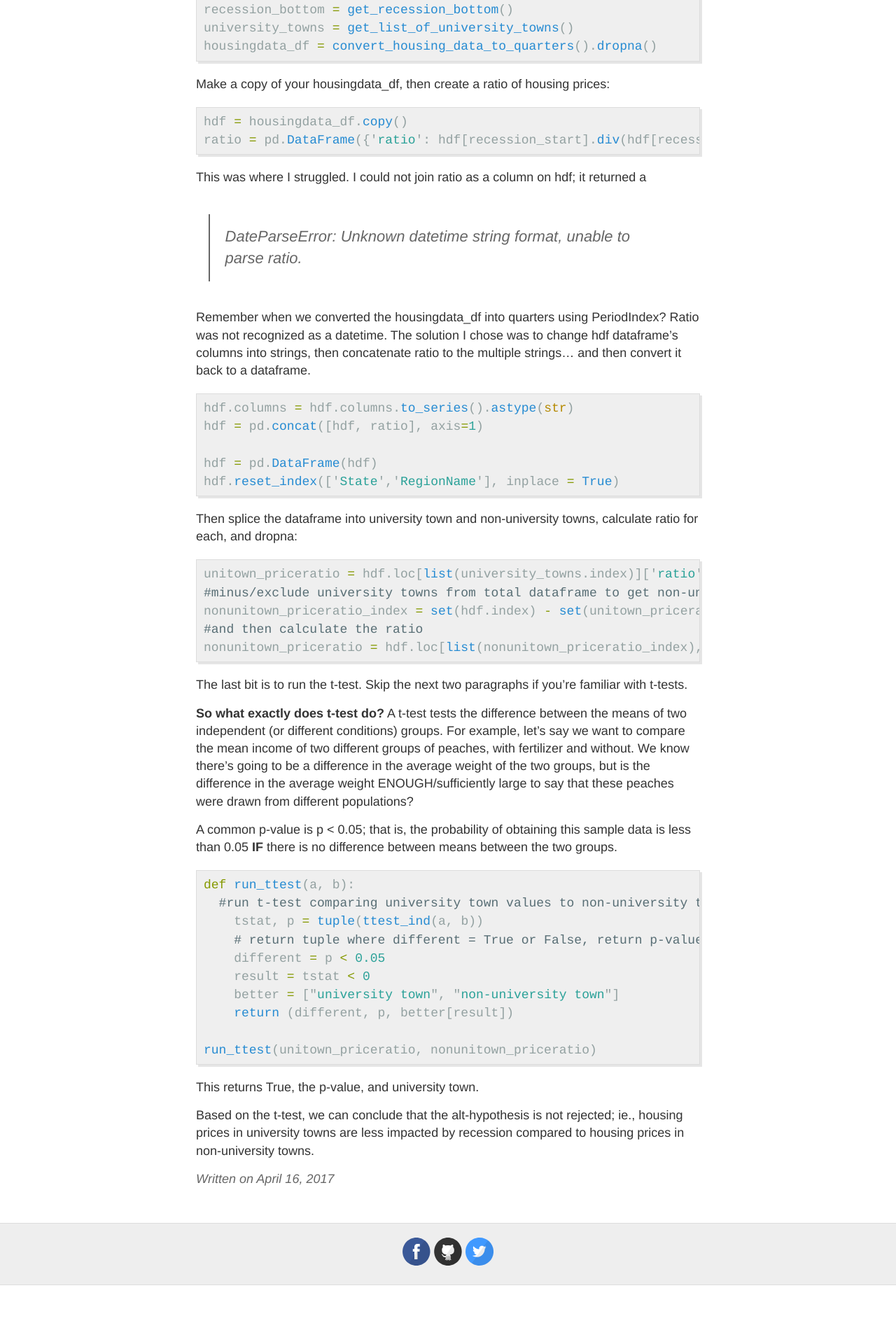
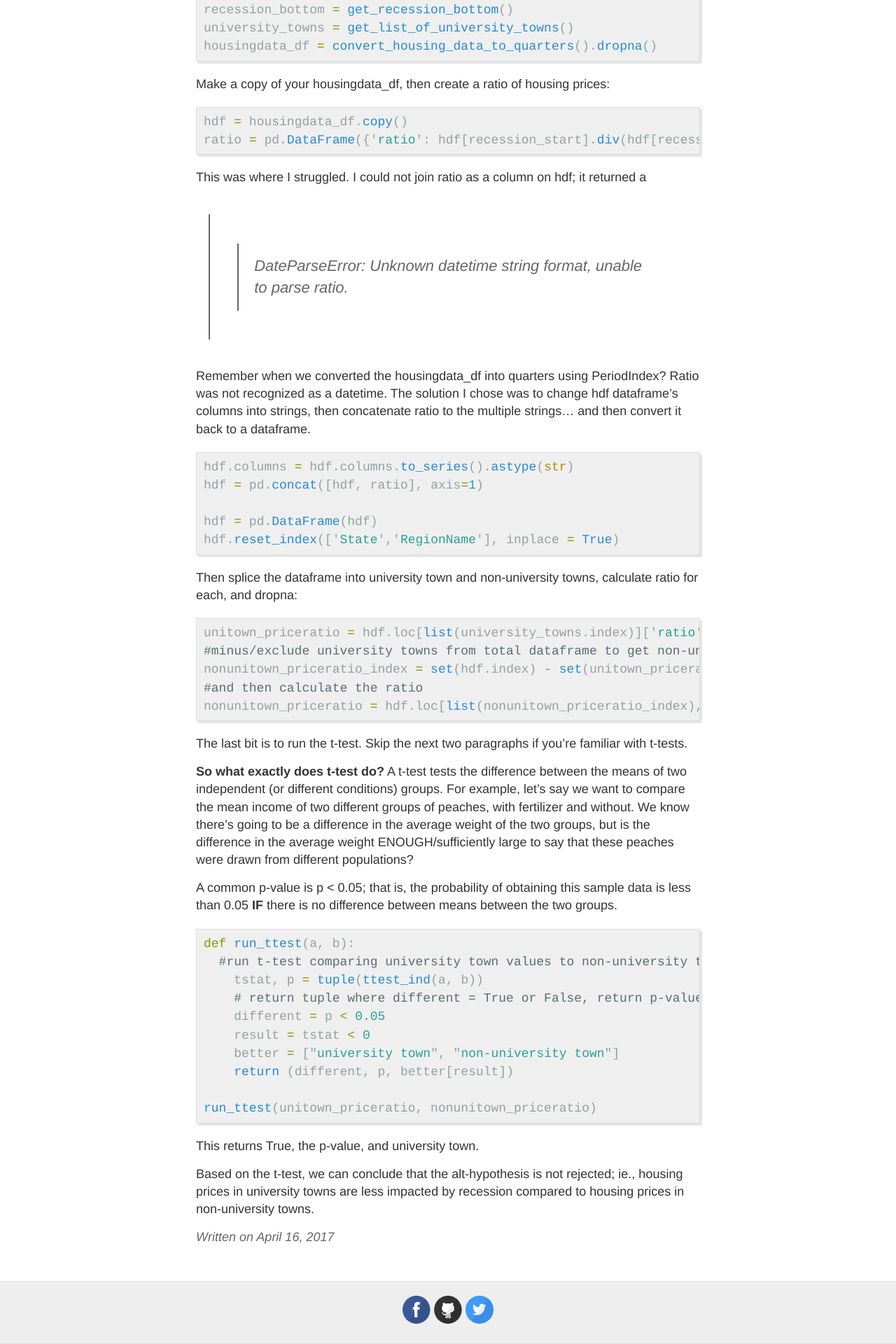
Before and after one commit to awongstory/awongstory.github.io, a Jekyll site: the page built from _posts/2017-04-16-Housing-prices-across-towns.md, in a window 1280 px wide. Shown: the part 3412-5332 px from the top of the page at 70% size. Built offline with Jekyll 4.4.1, drawn with Linux system fonts in a browser that asks for light colours; comment, search, counter and statistics services are not loaded; before the commit the page ends 5248 px from its top, so only the background shows below that.

```diff
--- a/_posts/2017-04-16-Housing-prices-across-towns.md
+++ b/_posts/2017-04-16-Housing-prices-across-towns.md
@@ -141,7 +141,7 @@ ratio = pd.DataFrame({'ratio': hdf[recession_start].div(hdf[recession_bottom])})
 
 This was where I struggled. I could not join ratio as a column on hdf; it returned a
 
-> DateParseError: Unknown datetime string format, unable to parse ratio.
+>> DateParseError: Unknown datetime string format, unable to parse ratio.
 
 Remember when we converted the housingdata_df into quarters using PeriodIndex? Ratio was not recognized as a datetime. The solution I chose was to change hdf dataframe's columns into strings, then concatenate ratio to the multiple strings... and then convert it back to a dataframe.
 
```
